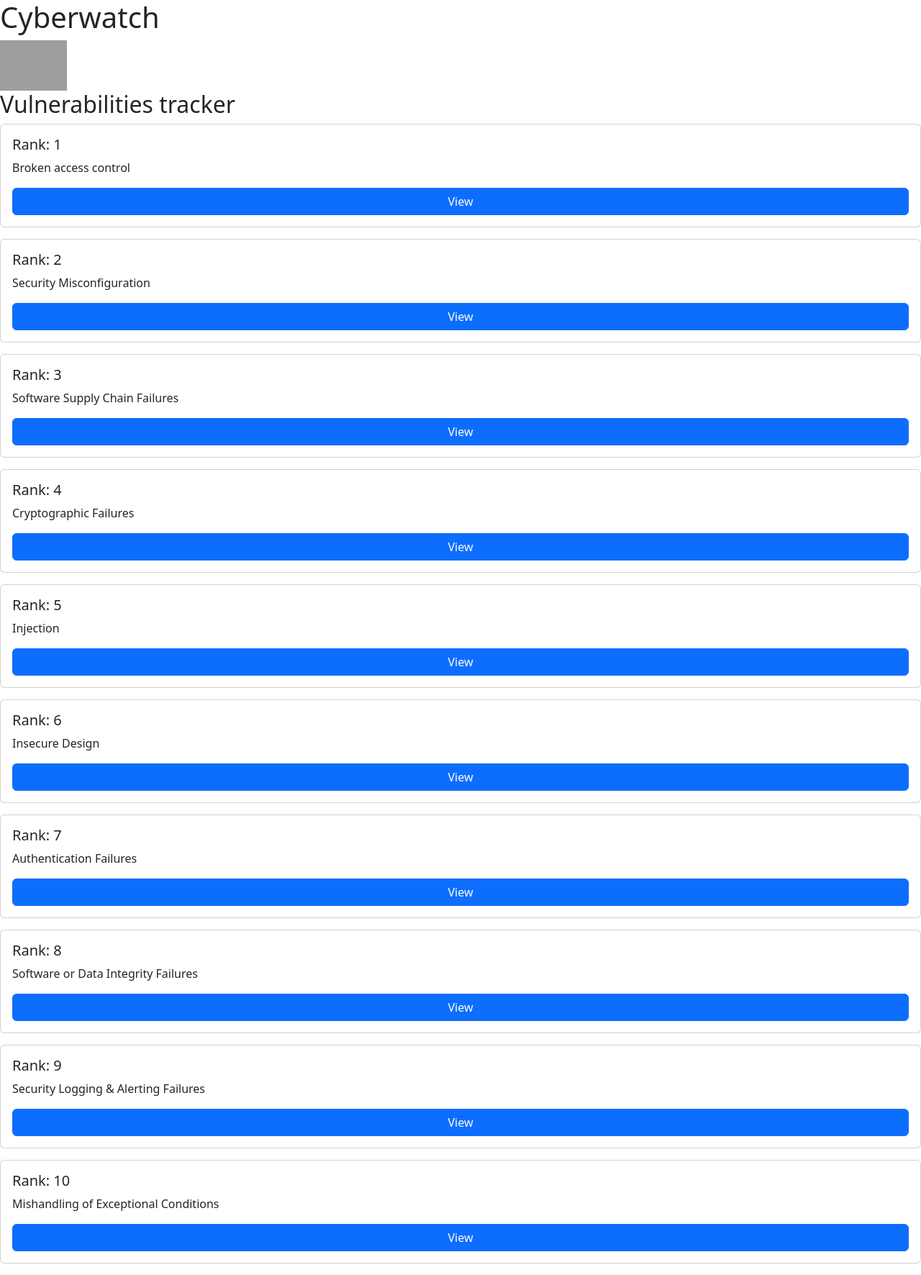
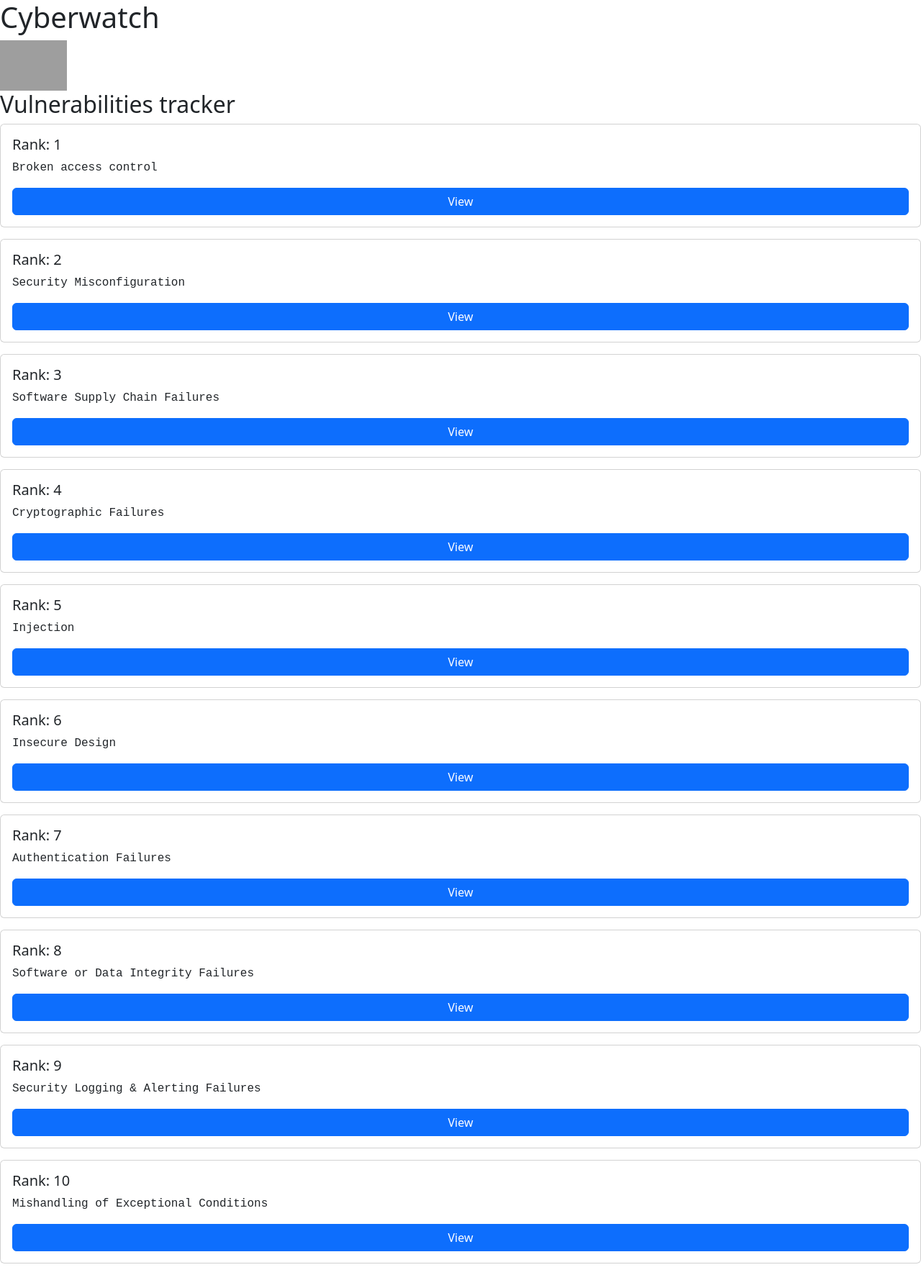
Before and after one commit to OscarJEB/name-for-your-repository-maximum-100-characters, a Flask app: page / in a window 1280 px wide. Shown: the whole page at 72% size. Run offline with Flask 3, Linux system fonts and the light colour scheme; data comes from the database, SQL or seed files in the repository; grey boxes are pictures that could not be loaded.

Commit message:
changed the font of the elements of metadata to be courier new, allowing the headings to stand out in sans-serif font. To achieve this I managed to find that in base.html, styles.css was misspelt 'style.css'

```diff
--- a/static/css/styles.css
+++ b/static/css/styles.css
@@ -0,0 +1,3 @@
+p {
+    font-family: 'Courier New', Courier, monospace;
+}
--- a/templates/base.html
+++ b/templates/base.html
@@ -4,7 +4,7 @@
         <meta name="viewport" content="width=device-width, initial-scale=1.0">
         <title>{% block title %}Cyberwatch{% endblock %}</title>
         <link href="https://cdn.jsdelivr.net/npm/bootstrap@5.3.0/dist/css/bootstrap.min.css" rel="stylesheet">
-        <link rel='stylesheet' href='/static/css/style.css'>
+        <link rel='stylesheet' href='/static/css/styles.css'>
 
     </head>
     <body>
```
